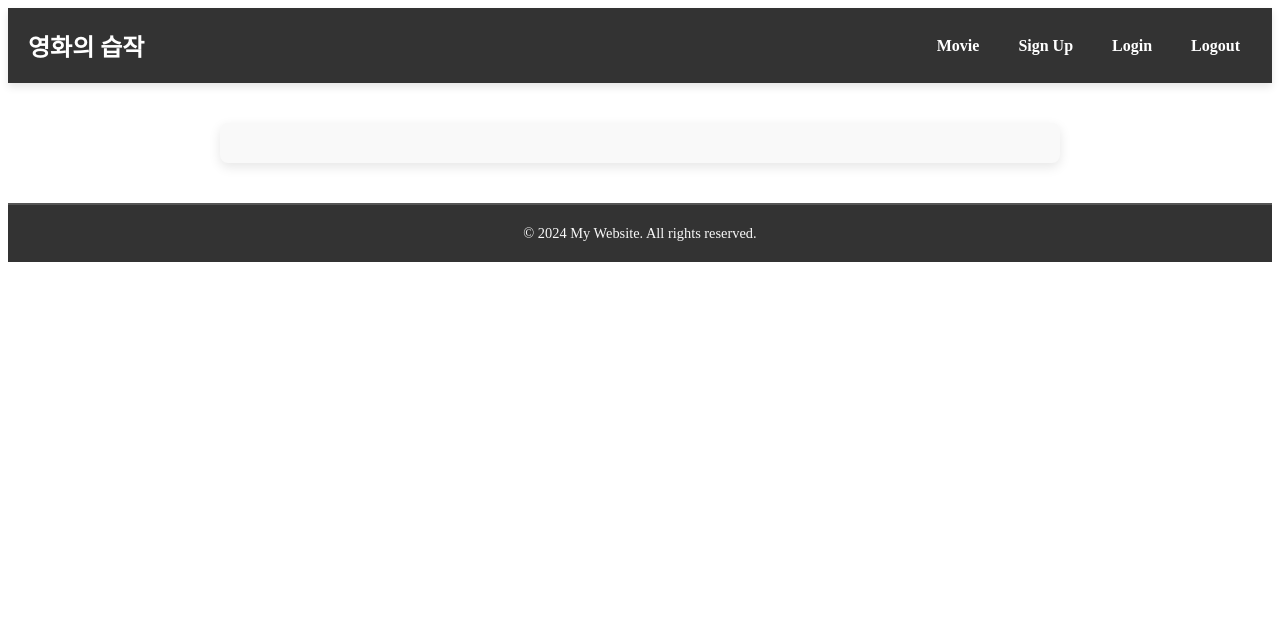
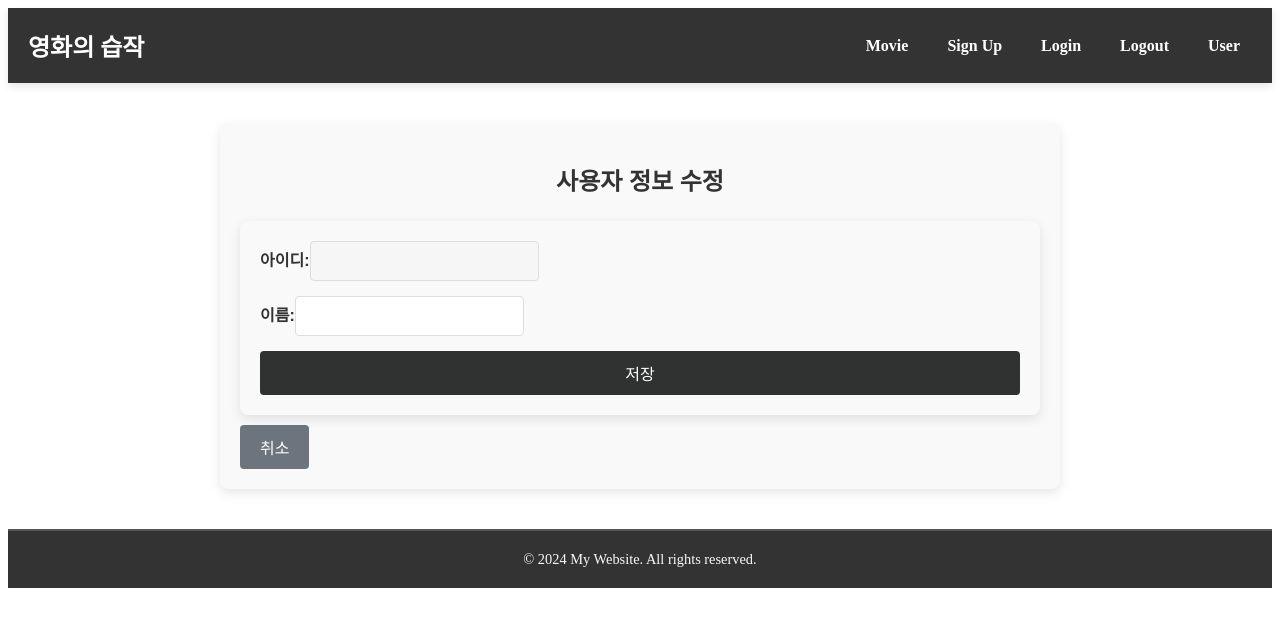
Before and after one commit to Culture-Garden/frontend, a Vue app: page /myProfile/detail in a window 1280 px wide. Shown: the top 626 px of the page. Built offline with nearby package versions, Linux system fonts and the light colour scheme; no server answers.

Commit message:
feature : 패키지 구조 변경 및 MyProfile 기능 추가

```diff
--- /dev/null
+++ b/src/components/MyProfile/MyProfile.vue
@@ -0,0 +1,93 @@
+<script setup>
+import { ref, onMounted } from "vue";
+import { useRouter } from "vue-router";
+
+const userInfo = ref(null); // 사용자 정보 저장
+const router = useRouter(); // useRouter로 router 인스턴스 가져오기
+
+const fetchData = async () => {
+  try {
+    const response = await fetch("http://localhost:8088/myProfile", {
+      method: "GET",
+      credentials: "include", // 쿠키 포함
+    });
+    if (!response.ok) throw new Error("Network response was not ok");
+    const data = await response.json();
+    userInfo.value = data;
+  } catch (error) {
+    console.error("Error fetching data:", error);
+  }
+};
+
+onMounted(fetchData);
+
+// 사용자 정보 수정 페이지로 이동
+const goToUpdateUserInfo = () => {
+  if (userInfo.value) {
+    router.push(`/myProfile/detail`);
+  }
+};
+</script>
+
+<template>
+  <div v-if="userInfo">
+    <h2>사용자 정보</h2>
+    <div>
+      <p><strong>아이디:</strong> {{ userInfo.loginId }}</p>
+      <p><strong>이름:</strong> {{ userInfo.username }}</p>
+    </div>
+    <button @click="goToUpdateUserInfo" class="update-button">
+      사용자 정보 수정
+    </button>
+  </div>
+  <div v-else>
+    <p>사용자 정보를 불러오는 중입니다...</p>
+  </div>
+</template>
+
+<style scoped>
+/* 스타일 설정 */
+h2 {
+  text-align: center;
+  margin-bottom: 20px;
+}
+
+button {
+  padding: 10px 20px;
+  background-color: #007bff;
+  color: white;
+  border: none;
+  border-radius: 4px;
+  cursor: pointer;
+  font-size: 1rem;
+  margin-top: 20px;
+  transition: background-color 0.3s;
+}
+
+button:hover {
+  background-color: #0056b3;
+}
+
+div {
+  padding: 20px;
+  background-color: #f9f9f9;
+  border-radius: 8px;
+  box-shadow: 0 4px 12px rgba(0, 0, 0, 0.1);
+}
+
+p {
+  font-size: 1rem;
+  margin-bottom: 10px;
+}
+
+.update-button {
+  padding: 12px 20px;
+  background-color: #555; /* 어두운 버튼 */
+  color: #f9f9f9;
+  border: none;
+  border-radius: 4px;
+  font-size: 1rem;
+  cursor: pointer;
+  transition: background-color 0.3s;
+}
+</style>
--- /dev/null
+++ b/src/components/MyProfile/MyProfileDetail.vue
@@ -0,0 +1,124 @@
+<script setup>
+import { ref, onMounted } from "vue";
+import { useRouter } from "vue-router";
+
+const userInfo = ref({
+  loginId: "",
+  username: "",
+}); // 초기 사용자 정보
+
+const router = useRouter();
+
+// 사용자 정보 가져오기
+const fetchUserData = async () => {
+  try {
+    const response = await fetch("http://localhost:8088/myProfile", {
+      method: "GET",
+      credentials: "include", // 쿠키 포함
+    });
+    if (!response.ok) throw new Error("Network response was not ok");
+    const data = await response.json();
+    userInfo.value = data; // 사용자 정보를 불러와서 form에 초기값 설정
+  } catch (error) {
+    console.error("Error fetching user data:", error);
+  }
+};
+
+// 사용자 정보 업데이트 요청
+const updateUserData = async () => {
+  try {
+    const response = await fetch("http://localhost:8088/myProfile", {
+      method: "PUT",
+      credentials: "include", // 쿠키 포함
+      headers: {
+        "Content-Type": "application/json",
+      },
+      body: JSON.stringify(userInfo.value),
+    });
+    if (!response.ok) throw new Error("Failed to update user data");
+    alert("사용자 정보가 성공적으로 업데이트되었습니다.");
+    router.push("/myProfile"); // 업데이트 후 프로필 페이지로 이동
+  } catch (error) {
+    console.error("Error updating user data:", error);
+    alert("사용자 정보 업데이트 중 오류가 발생했습니다.");
+  }
+};
+
+onMounted(fetchUserData); // 페이지가 로드되면 사용자 데이터 가져오기
+</script>
+
+<template>
+  <div>
+    <h2>사용자 정보 수정</h2>
+    <form @submit.prevent="updateUserData">
+      <div>
+        <label for="loginId">아이디:</label>
+        <input id="loginId" v-model="userInfo.loginId" disabled />
+      </div>
+      <div>
+        <label for="username">이름:</label>
+        <input id="username" v-model="userInfo.username" required />
+      </div>
+      <button type="submit" class="save-button">저장</button>
+    </form>
+    <button @click="router.push('/myProfile')" class="cancel-button">
+      취소
+    </button>
+  </div>
+</template>
+
+<style scoped>
+h2 {
+  text-align: center;
+  margin-bottom: 20px;
+}
+
+form {
+  display: flex;
+  flex-direction: column;
+  gap: 15px;
+  background-color: #f9f9f9;
+  padding: 20px;
+  border-radius: 8px;
+  box-shadow: 0 4px 12px rgba(0, 0, 0, 0.1);
+}
+
+label {
+  font-weight: bold;
+}
+
+input {
+  padding: 10px;
+  font-size: 1rem;
+  border: 1px solid #ddd;
+  border-radius: 4px;
+}
+
+button {
+  padding: 10px 20px;
+  font-size: 1rem;
+  border: none;
+  border-radius: 4px;
+  cursor: pointer;
+  transition: background-color 0.3s;
+}
+
+.save-button {
+  background-color: #303131;
+  color: white;
+}
+
+.save-button:hover {
+  background-color: #0056b3;
+}
+
+.cancel-button {
+  background-color: #6c757d;
+  color: white;
+  margin-top: 10px;
+}
+
+.cancel-button:hover {
+  background-color: #5a6268;
+}
+</style>
--- a/src/layouts/PageHeader.vue
+++ b/src/layouts/PageHeader.vue
@@ -8,6 +8,7 @@
       <RouterLink to="/signUp" class="nav-link">Sign Up</RouterLink>
       <RouterLink to="/login" class="nav-link">Login</RouterLink>
       <RouterLink to="/logout" class="nav-link">Logout</RouterLink>
+      <RouterLink :to="`/myProfile`" class="nav-link">User</RouterLink>
     </nav>
   </header>
 </template>
--- a/src/router/index.js
+++ b/src/router/index.js
@@ -1,20 +1,18 @@
 import { createRouter, createWebHistory } from "vue-router";
 import HomePage from "@/components/HomePage.vue";
-import MoviePage from "@/components/MoviePage.vue";
-import SignUpPage from "@/components/SignUpPage.vue";
-import CreateBoard from "@/components/CreateMovieBoard.vue";
-import MovieDetailPage from "@/components/MovieDetailPage.vue";
-import LoginPage from "@/components/LoginPage.vue";
-import LogoutPage from "@/components/LogoutPage.vue";
+import MoviePage from "@/components/movie/MoviePage.vue";
+import SignUpPage from "@/components/auth/SignUpPage.vue";
+import CreateBoard from "@/components/movie/CreateMovieBoard.vue";
+import MovieDetailPage from "@/components/movie/MovieDetailPage.vue";
+import LoginPage from "@/components/auth/LoginPage.vue";
+import LogoutPage from "@/components/auth/LogoutPage.vue";
+import MyProfile from "@/components/MyProfile/MyProfile.vue";
+import MyProfileDetail from "@/components/MyProfile/MyProfileDetail.vue";
 
 const routes = [
   {
     path: "/",
     component: HomePage,
-  },
-  {
-    path: "/movie",
-    component: MoviePage,
   },
   {
     path: "/signUp",
@@ -29,13 +27,24 @@ const routes = [
     component: LogoutPage,
   },
   {
-    path: "/movie/create",
-    component: CreateBoard,
+    path: "/myProfile",
+    component: MyProfile,
+  },
+  {
+    path: "/myProfile/detail",
+    component: MyProfileDetail,
+  },
+  {
+    path: "/movie",
+    component: MoviePage,
   },
   {
     path: "/movie/:id",
     component: MovieDetailPage,
-    props: true, // props를 true로 설정하여 경로 매개변수를 props로 전달
+  },
+  {
+    path: "/movie/create",
+    component: CreateBoard,
   },
 ];
 
```
Also changed, not shown: src/components/auth/LoginPage.vue (renamed from src/components/LoginPage.vue), src/components/auth/LogoutPage.vue (renamed from src/components/LogoutPage.vue), src/components/auth/SignUpPage.vue (renamed from src/components/SignUpPage.vue), src/components/movie/CreateMovieBoard.vue (renamed from src/components/CreateMovieBoard.vue), src/components/movie/MovieDetailPage.vue (renamed from src/components/MovieDetailPage.vue), src/components/movie/MoviePage.vue (renamed from src/components/MoviePage.vue).
